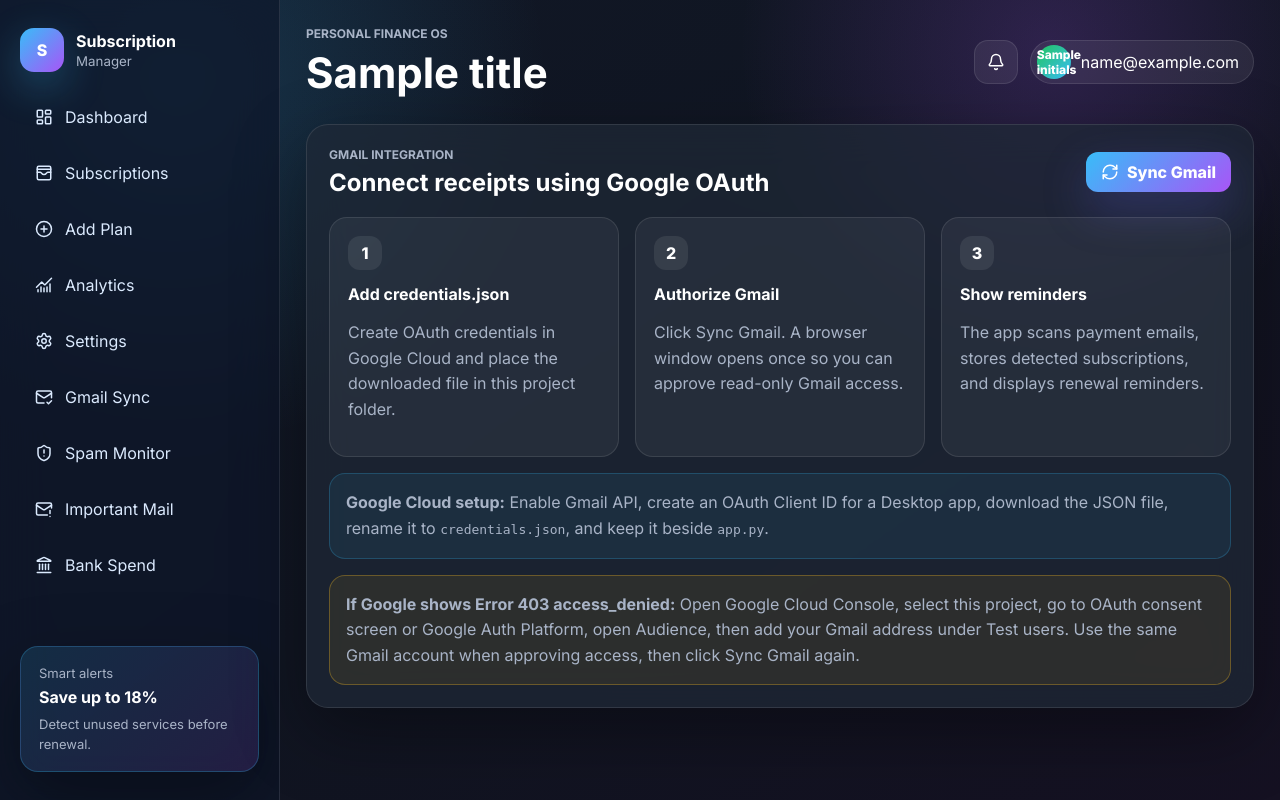
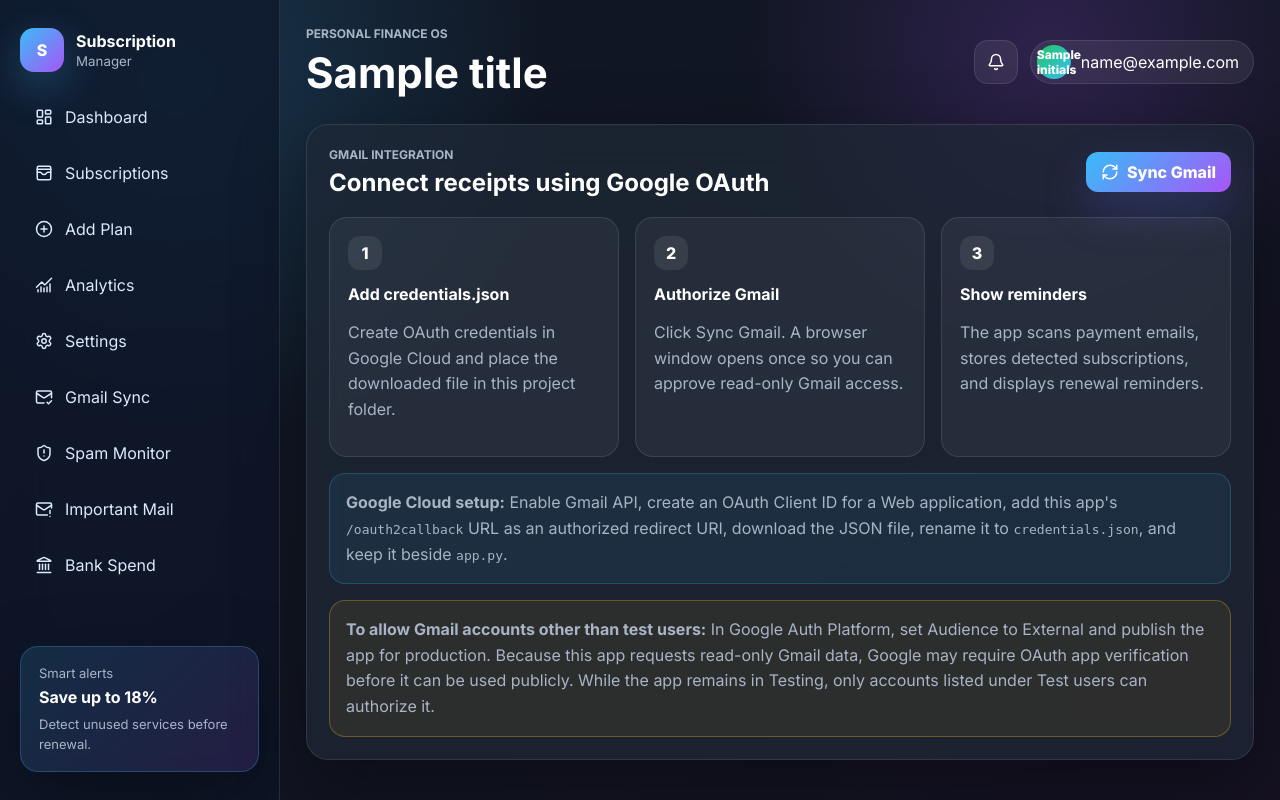
Before and after one commit to dhanu0304/SUBSCRIPTION-MANAGER, a Python web app: template templates/gmail_setup.html in a window 1280 px wide. Run offline with Jinja, Linux system fonts and the light colour scheme; the template is opened without the code that fills it: most values are stand-ins (such as "Sample title", 1, 10 or a date in 2020).

Commit message:
Update OAuth credentials

```diff
--- a/gmail_sync.py
+++ b/gmail_sync.py
@@ -55,7 +55,11 @@ def google_authorization_url(redirect_uri):
         raise GmailSyncError("Gmail packages are not installed. Run: pip install -r requirements.txt") from error
 
     flow = _oauth_flow(Flow, redirect_uri)
-    return flow.authorization_url(access_type="offline", include_granted_scopes="true", prompt="consent")
+    return flow.authorization_url(
+        access_type="offline",
+        include_granted_scopes="true",
+        prompt="select_account consent",
+    )
 
 
 def finish_google_sign_in(authorization_response, redirect_uri):
--- a/templates/gmail_setup.html
+++ b/templates/gmail_setup.html
@@ -31,15 +31,16 @@
 
     <div class="notice">
         <strong>Google Cloud setup:</strong>
-        Enable Gmail API, create an OAuth Client ID for a Desktop app, download the JSON file, rename it to
+        Enable Gmail API, create an OAuth Client ID for a Web application, add this app's
+        <code>/oauth2callback</code> URL as an authorized redirect URI, download the JSON file, rename it to
         <code>credentials.json</code>, and keep it beside <code>app.py</code>.
     </div>
 
     <div class="notice warning">
-        <strong>If Google shows Error 403 access_denied:</strong>
-        Open Google Cloud Console, select this project, go to OAuth consent screen or Google Auth Platform,
-        open Audience, then add your Gmail address under Test users. Use the same Gmail account when approving
-        access, then click Sync Gmail again.
+        <strong>To allow Gmail accounts other than test users:</strong>
+        In Google Auth Platform, set Audience to External and publish the app for production. Because this app
+        requests read-only Gmail data, Google may require OAuth app verification before it can be used publicly.
+        While the app remains in Testing, only accounts listed under Test users can authorize it.
     </div>
 </section>
 {% endblock %}
```
Also changed, not shown: README.md.
